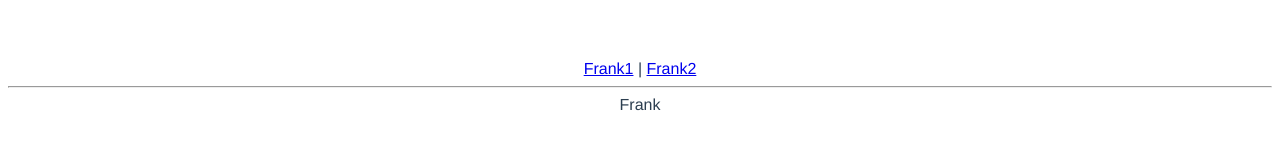
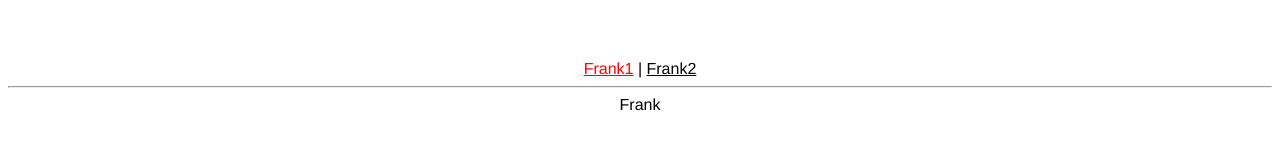
Before and after one commit to heth80/vite-template, a Vue app: page / in a window 1280 px wide. Shown: the top 164 px of the page. Built offline with nearby package versions, Linux system fonts and the light colour scheme.

Commit message:
feat(package.json,App.vue): 添加sass依赖,修改导航样式

```diff
--- a/package.json
+++ b/package.json
@@ -10,7 +10,8 @@
     "vue-router": "^4.0.0-beta.13"
   },
   "devDependencies": {
-    "vite": "^1.0.0-rc.1",
-    "@vue/compiler-sfc": "^3.0.0-rc.1"
+    "@vue/compiler-sfc": "^3.0.0-rc.1",
+    "sass": "^1.27.0",
+    "vite": "^1.0.0-rc.1"
   }
 }
--- a/src/App.vue
+++ b/src/App.vue
@@ -11,6 +11,13 @@ export default {
 }
 </script>
 
-<style>
-
+<style lang="scss">
+body {
+  #app, a, a:active {
+    color: #000;
+  }
+}
+.router-link-active  {
+  color: red;
+}
 </style>
```
Also changed, not shown: 1 other file (tests, documents, lock files or other folders).
